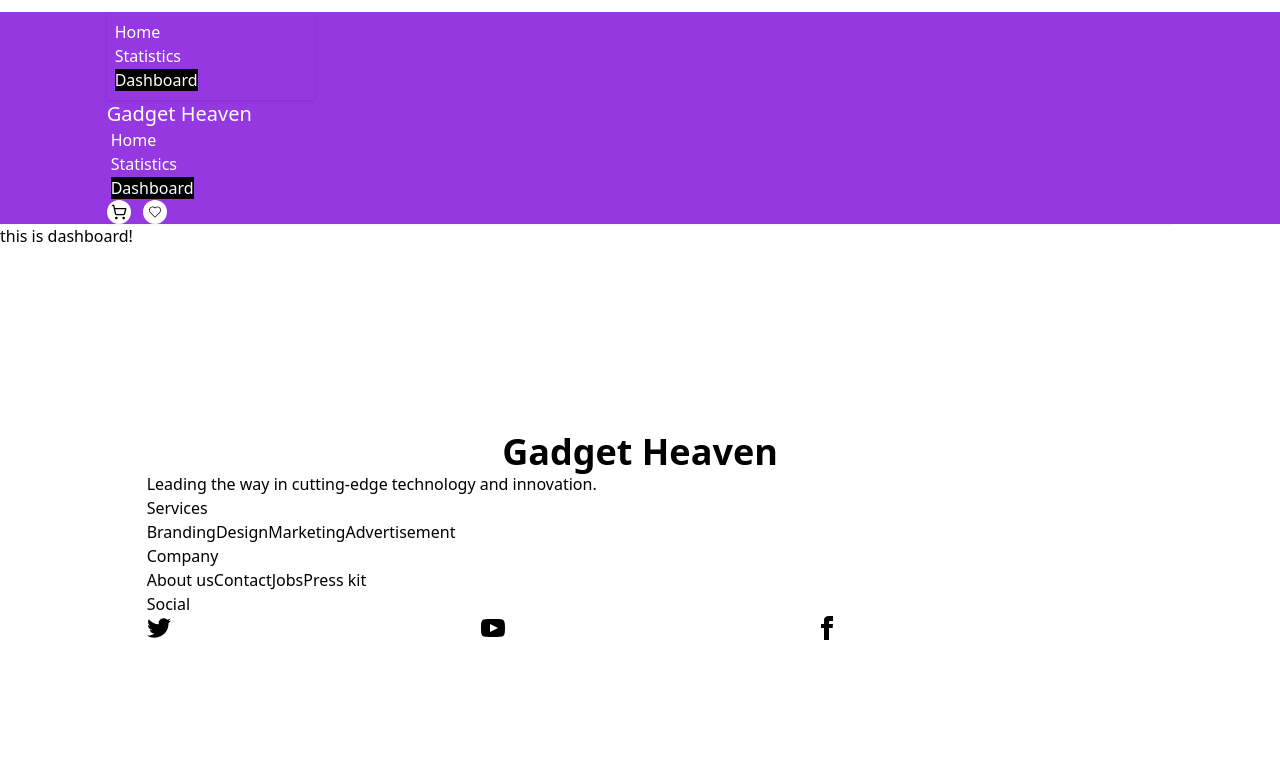
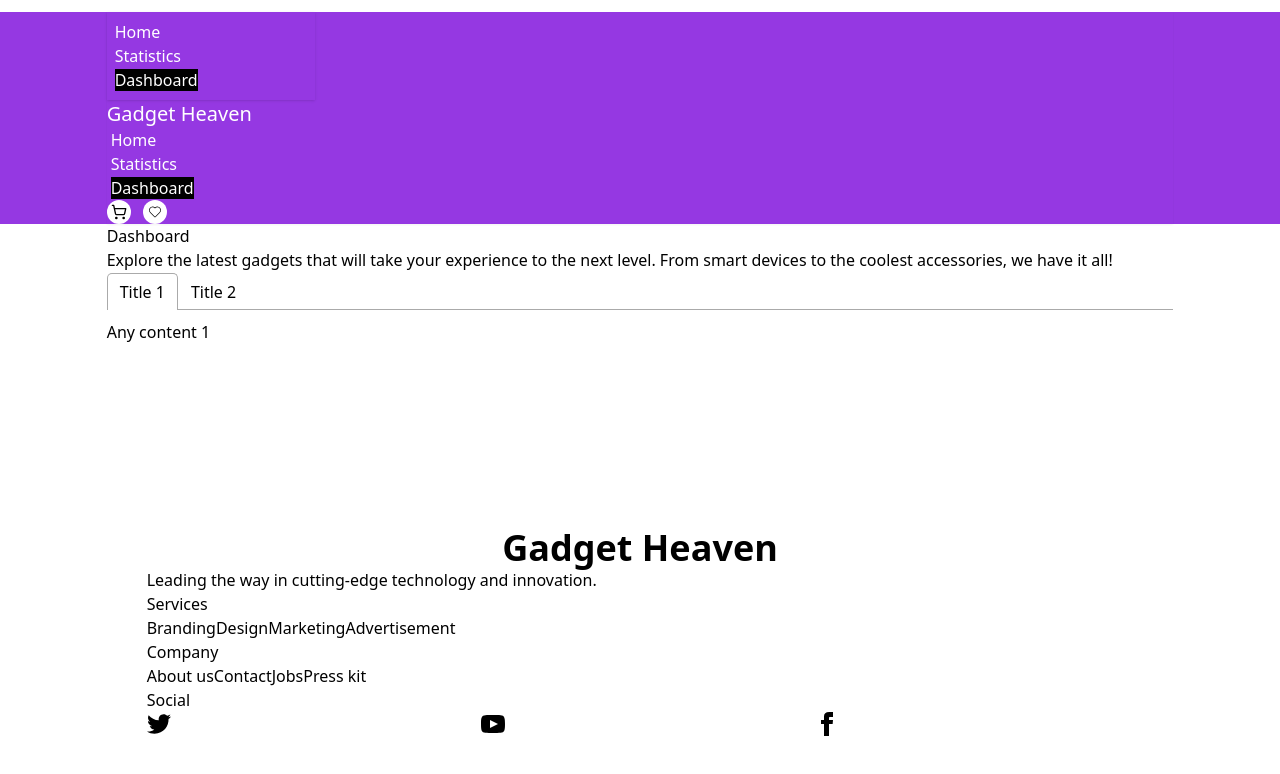
Before and after one commit to mahdi33-gk/gadget-heaven, a React (Vite) app: page /dashboard in a window 1280 px wide. Shown: the top 774 px of the page. Built offline with nearby package versions, Linux system fonts and the light colour scheme.

Commit message:
dashboard section start

```diff
--- a/src/Dashboard.jsx
+++ b/src/Dashboard.jsx
@@ -1,11 +1,35 @@
-import React from 'react';
+import React from "react";
+import { Tab, Tabs, TabList, TabPanel } from "react-tabs";
+import "react-tabs/style/react-tabs.css";
 
 const Dashboard = () => {
-    return (
+  return (
+    <div className="w-10/12 mx-auto">
+      <div>
         <div>
-            <h1>this is dashboard!</h1>
+          <h1>Dashboard</h1>
+          <p>
+            Explore the latest gadgets that will take your experience to the
+            next level. From smart devices to the coolest accessories, we have
+            it all!
+          </p>
         </div>
-    );
+        <Tabs>
+          <TabList>
+            <Tab>Title 1</Tab>
+            <Tab>Title 2</Tab>
+          </TabList>
+
+          <TabPanel>
+            <h2>Any content 1</h2>
+          </TabPanel>
+          <TabPanel>
+            <h2>Any content 2</h2>
+          </TabPanel>
+        </Tabs>
+      </div>
+    </div>
+  );
 };
 
 export default Dashboard;
```
